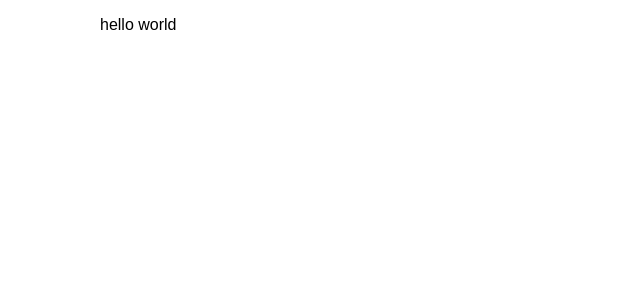
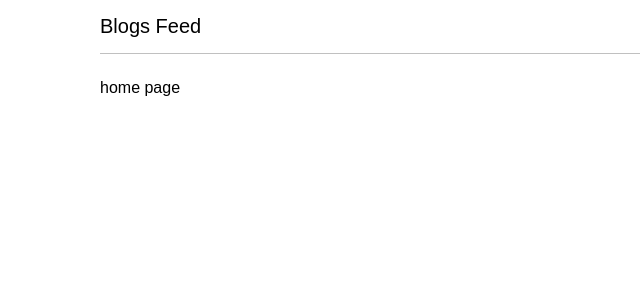
Before and after one commit to zaynlannister/blogs-tech-task, a Vue app: page / in a window 1280 px wide. Before the commit this address had no page. Shown: the top 300 px of the page, without its empty margins (0-640 px from the left). Built offline with nearby package versions, Linux system fonts and the light colour scheme.

Commit message:
feat: add header & routes

```diff
--- a/package.json
+++ b/package.json
@@ -29,6 +29,7 @@
     "eslint-plugin-vue": "^9.17.0",
     "npm-run-all2": "^6.1.1",
     "prettier": "^3.0.3",
+    "sass": "^1.69.5",
     "typescript": "~5.3.0",
     "vite": "^5.0.10",
     "vue-tsc": "^1.8.25"
--- a/src/App.vue
+++ b/src/App.vue
@@ -1,9 +1,12 @@
 <template>
   <div class="container">
-    <p>hello world</p>
+    <HeaderSection>Blogs Feed</HeaderSection>
+    <router-view></router-view>
   </div>
 </template>
 
-<script setup></script>
+<script setup lang="ts">
+import HeaderSection from './components/HeaderSection.vue'
+</script>
 
 <style lang="scss" scoped></style>
--- a/src/assets/base.css
+++ /dev/null
@@ -1,86 +0,0 @@
-/* color palette from <https://github.com/vuejs/theme> */
-:root {
-  --vt-c-white: #ffffff;
-  --vt-c-white-soft: #f8f8f8;
-  --vt-c-white-mute: #f2f2f2;
-
-  --vt-c-black: #181818;
-  --vt-c-black-soft: #222222;
-  --vt-c-black-mute: #282828;
-
-  --vt-c-indigo: #2c3e50;
-
-  --vt-c-divider-light-1: rgba(60, 60, 60, 0.29);
-  --vt-c-divider-light-2: rgba(60, 60, 60, 0.12);
-  --vt-c-divider-dark-1: rgba(84, 84, 84, 0.65);
-  --vt-c-divider-dark-2: rgba(84, 84, 84, 0.48);
-
-  --vt-c-text-light-1: var(--vt-c-indigo);
-  --vt-c-text-light-2: rgba(60, 60, 60, 0.66);
-  --vt-c-text-dark-1: var(--vt-c-white);
-  --vt-c-text-dark-2: rgba(235, 235, 235, 0.64);
-}
-
-/* semantic color variables for this project */
-:root {
-  --color-background: var(--vt-c-white);
-  --color-background-soft: var(--vt-c-white-soft);
-  --color-background-mute: var(--vt-c-white-mute);
-
-  --color-border: var(--vt-c-divider-light-2);
-  --color-border-hover: var(--vt-c-divider-light-1);
-
-  --color-heading: var(--vt-c-text-light-1);
-  --color-text: var(--vt-c-text-light-1);
-
-  --section-gap: 160px;
-}
-
-@media (prefers-color-scheme: dark) {
-  :root {
-    --color-background: var(--vt-c-black);
-    --color-background-soft: var(--vt-c-black-soft);
-    --color-background-mute: var(--vt-c-black-mute);
-
-    --color-border: var(--vt-c-divider-dark-2);
-    --color-border-hover: var(--vt-c-divider-dark-1);
-
-    --color-heading: var(--vt-c-text-dark-1);
-    --color-text: var(--vt-c-text-dark-2);
-  }
-}
-
-*,
-*::before,
-*::after {
-  box-sizing: border-box;
-  margin: 0;
-  font-weight: normal;
-}
-
-body {
-  min-height: 100vh;
-  color: var(--color-text);
-  background: var(--color-background);
-  transition:
-    color 0.5s,
-    background-color 0.5s;
-  line-height: 1.6;
-  font-family:
-    Inter,
-    -apple-system,
-    BlinkMacSystemFont,
-    'Segoe UI',
-    Roboto,
-    Oxygen,
-    Ubuntu,
-    Cantarell,
-    'Fira Sans',
-    'Droid Sans',
-    'Helvetica Neue',
-    sans-serif;
-  font-size: 15px;
-  text-rendering: optimizeLegibility;
-  -webkit-font-smoothing: antialiased;
-  -moz-osx-font-smoothing: grayscale;
-}
--- /dev/null
+++ b/src/components/HeaderSection.vue
@@ -0,0 +1,25 @@
+<template>
+  <div class="header">
+    <p class="header__text">
+      <slot></slot>
+    </p>
+  </div>
+</template>
+
+<script setup lang="ts"></script>
+
+<style lang="scss" scoped>
+.header {
+  border-bottom: 1px solid silver;
+  padding: 15px 0;
+  margin-bottom: 25px;
+
+  p {
+    margin: 0;
+  }
+
+  &__text {
+    font-size: 20px;
+  }
+}
+</style>
--- a/src/router/index.ts
+++ b/src/router/index.ts
@@ -1,8 +1,19 @@
 import { createRouter, createWebHistory } from 'vue-router'
+import HomeViewVue from '@/views/HomeView.vue'
+import PostViewVue from '@/views/PostView.vue'
 
 const router = createRouter({
   history: createWebHistory(import.meta.env.BASE_URL),
-  routes: []
+  routes: [
+    {
+      path: '/',
+      component: HomeViewVue
+    },
+    {
+      path: '/posts',
+      component: PostViewVue
+    }
+  ]
 })
 
 export default router
--- /dev/null
+++ b/src/views/HomeView.vue
@@ -0,0 +1,7 @@
+<template>
+  <div>home page</div>
+</template>
+
+<script setup lang="ts"></script>
+
+<style scoped></style>
--- /dev/null
+++ b/src/views/PostView.vue
@@ -0,0 +1,7 @@
+<template>
+  <div>post page</div>
+</template>
+
+<script setup lang="ts"></script>
+
+<style lang="scss" scoped></style>
```
Also changed, not shown: 1 other file (tests, documents, lock files or other folders).
